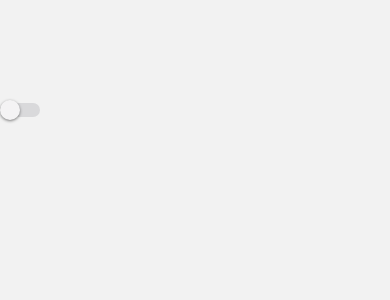
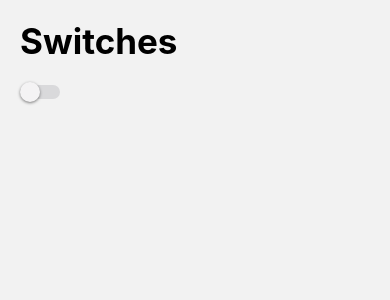
Before and after one commit to Dante1704/react-native-apps, a React Native app in the folder 06-RNComponents/: screen /SwitchScreen in a window 390 px wide. Shown: the top 300 px of the page. Built offline with nearby package versions, Linux system fonts and the light colour scheme.

Commit message:
creado componente reutilizable HeaderTitle para poner un titulo cada vez que necesite hacerlo. Utilizado para poner el titulo del screeen de Switch

```diff
--- /dev/null
+++ b/06-RNComponents/src/components/HeaderTitle.tsx
@@ -0,0 +1,19 @@
+import React from 'react';
+import { Text, View } from 'react-native';
+import { styles } from '../theme/Theme';
+import { useSafeAreaInsets } from 'react-native-safe-area-context';
+
+interface Props {
+    title: string;
+}
+
+export const HeaderTitle = ({ title }: Props) => {
+
+    const { top } = useSafeAreaInsets();
+
+    return (
+        <View style={{ marginTop: top + 20, marginBottom: 20 }}>
+            <Text style={styles.title}>{title}</Text>
+        </View>
+    );
+};
--- a/06-RNComponents/src/screens/HomeScreen.tsx
+++ b/06-RNComponents/src/screens/HomeScreen.tsx
@@ -1,22 +1,21 @@
 import React from 'react';
-import { FlatList, Text, View } from 'react-native';
+import { FlatList, View } from 'react-native';
 import { styles } from '../theme/Theme';
-import { useSafeAreaInsets } from 'react-native-safe-area-context';
 import { FlatListMenuItem } from '../components/FlatListMenuItem';
 import { menuItems } from '../data/menuItems';
+import { HeaderTitle } from '../components/HeaderTitle';
 
 
 
 
 export const HomeScreen = () => {
 
-    const { top } = useSafeAreaInsets();
 
     const renderListHeader = () => {
         return (
-            <View style={{ marginTop: top + 20, marginBottom: 20 }}>
-                <Text style={styles.title}>Opciones de Menú</Text>
-            </View>
+            <HeaderTitle
+                title="Opciones de Menú"
+            />
         );
     };
 
@@ -26,6 +25,7 @@
                 style={{ borderBottomWidth: 5, opacity: 0.4, marginVertical: 5 }} />
         );
     };
+
     return (
         <View style={{ flex: 1, ...styles.globalMargin }}>
             <FlatList
--- a/06-RNComponents/src/screens/SwitchScreen.tsx
+++ b/06-RNComponents/src/screens/SwitchScreen.tsx
@@ -1,11 +1,13 @@
 import React, { useState } from 'react';
 import { Switch, View } from 'react-native';
+import { HeaderTitle } from '../components/HeaderTitle';
 
 export const SwitchScreen = () => {
     const [isEnabled, setIsEnabled] = useState(false);
     const toggleSwitch = () => setIsEnabled(previousState => !previousState);
     return (
-        <View style={{ marginTop: 100 }}>
+        <View style={{ marginHorizontal: 20 }}>
+            <HeaderTitle title="Switches" />
             {/* Switch es un componente que sirve para mostrar o setear algo como habilitado/deshabilitado */}
             <Switch
                 trackColor={{ false: '#D9D9DB', true: '#8b81c1' }}
```
